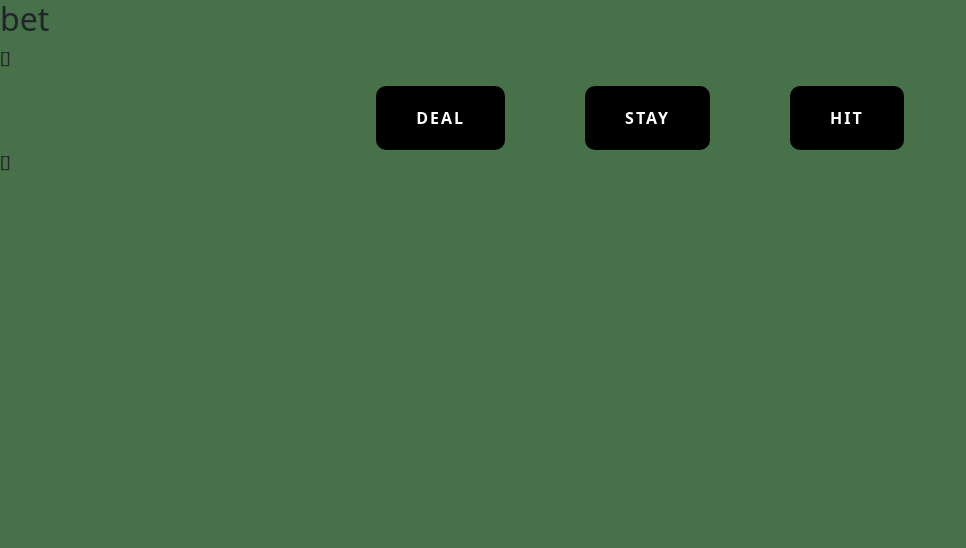
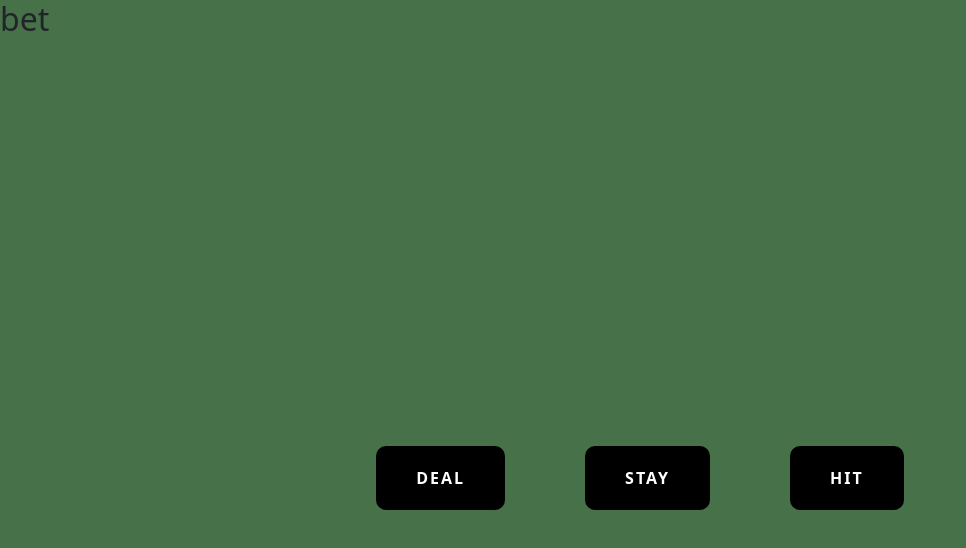
Before and after one commit to ruitaiS/blackjack, a React (Create React App) app in the folder ui/: page /single/player in a window 1280 px wide. Shown: the top 548 px of the page, without its empty margins (0-966 px from the left). Built offline with nearby package versions, Linux system fonts and the light colour scheme; sample sign-in values are in the browser's storage; what redux-debounced would draw is missing.

Commit message:
need to work on displaying right buttons on game state

```diff
--- a/ui/src/Components/dealerPanel/dealerPanel.js
+++ b/ui/src/Components/dealerPanel/dealerPanel.js
@@ -1,21 +1,19 @@
 import Card from "../card/card"
 import "./dealerPanel.css"
 
-const DealerPanel = ({ dealer, tally, turn, deck }) => {
-  const { hand } = dealer
+const DealerPanel = ({ hand }) => {
   return (
     <>
       <div className="dealer-panel flex-center">
-        {!turn.dealer & (hand.length === 2) ? (
-          <>
-            <Card shown={turn.dealer} rank={hand[0]?.rank} suit={hand[0]?.suit} />
-            <Card shown={true} rank={hand[1]?.rank} suit={hand[1]?.suit} />
-          </>
-        ) : (
-          hand.map(card => <Card shown={true} rank={card.rank} suit={card.suit} />)
-        )}
+        {hand.map((card, index) => (
+          <Card
+            key={`${card.rank}${card.suit}${index}`}
+            shown={!card.face}
+            rank={card.rank}
+            suit={card.suit}
+          />
+        ))}
       </div>
-      <h3 className="text-center">Dealer has: {turn.dealer ? tally(hand) : tally(hand[1])}</h3>
     </>
   )
 }
--- a/ui/src/Components/playerActions/playerActions.js
+++ b/ui/src/Components/playerActions/playerActions.js
@@ -2,15 +2,17 @@ import { useDispatch } from "react-redux"
 import { stay, start, hit } from "../../reducers/singlePlayer/action"
 import "./playerActions.css"
 
-const PlayerActions = () => {
+const PlayerActions = status => {
   const dispatch = useDispatch()
   const handleGameStart = () => {
     const bet = 100
     dispatch(start(bet))
   }
 
+  console.log(status)
+
   const handleHit = () => {
-    dispatch(hit({ turn: "player" }))
+    dispatch(hit("player"))
   }
 
   const handleStay = () => {
@@ -28,6 +30,31 @@ const PlayerActions = () => {
         <button className="player-action-buttons hit" onClick={handleHit}>
           Hit
         </button>
+        {status === "WIN" && (
+          <button className="player-action-buttons" onClick={handleGameStart}>
+            Deal
+          </button>
+        )}
+        {status === "ACTION" && (
+          <>
+            <button className="player-action-buttons stay" onClick={handleStay}>
+              Stay
+            </button>
+            <button className="player-action-buttons hit" onClick={handleHit}>
+              Hit
+            </button>
+          </>
+        )}
+        {status === "LOSE" && (
+          <button className="player-action-buttons" onClick={handleGameStart}>
+            Deal
+          </button>
+        )}
+        {status === "BLACKJACK" && (
+          <button className="player-action-buttons" onClick={handleGameStart}>
+            Deal
+          </button>
+        )}
       </div>
     </>
   )
--- a/ui/src/Components/playerPanel/playerPanel.js
+++ b/ui/src/Components/playerPanel/playerPanel.js
@@ -1,22 +1,17 @@
 import Card from "../card/card"
 import "./playerPanel.css"
 
-const PlayerPanel = ({ player, playerTotal, setTurn }) => {
-  const { hand } = player
-
-  const busted =
-    playerTotal > 21 ? (
-      <h3 className="text-center">You went over 21, bust!</h3>
-    ) : (
-      <h3 className="text-center">You have: {playerTotal}</h3>
-    )
-
+const PlayerPanel = ({ hand }) => {
   return (
     <div>
-      {busted}
       <div className="player-panel flex-center">
-        {hand.map((hand, index) => (
-          <Card rank={hand.rank} suit={hand.suit} shown={true} />
+        {hand.map((card, index) => (
+          <Card
+            key={`${card.suit}${card.rank}${index}`}
+            rank={card.rank}
+            suit={card.suit}
+            shown={true}
+          />
         ))}
       </div>
     </div>
--- a/ui/src/pages/single/singleplayerPage.js
+++ b/ui/src/pages/single/singleplayerPage.js
@@ -1,5 +1,4 @@
-import { useDispatch, useSelector } from "react-redux"
-import { hit, stay, start } from "../../reducers/singlePlayer/action"
+import { useSelector } from "react-redux"
 import DealerPanel from "../../Components/dealerPanel/dealerPanel"
 import PlayerPanel from "../../Components/playerPanel/playerPanel"
 import PlayerActions from "../../Components/playerActions/playerActions"
@@ -7,15 +6,13 @@ import PlayerActions from "../../Components/playerActions/playerActions"
 const SingleplayerPage = () => {
   const singlePlayer = useSelector(state => state.singlePlayer)
 
-  console.log(singlePlayer)
-
   return (
     <>
       <div>
         <h2>{singlePlayer.status}</h2>
-        <p>{JSON.stringify(singlePlayer.dealerHand)}</p>
-        <PlayerActions />
-        <p>{JSON.stringify(singlePlayer.playerHand)}</p>
+        <DealerPanel hand={singlePlayer.dealerHand} />
+        <PlayerActions status={singlePlayer.status} />
+        <PlayerPanel hand={singlePlayer.playerHand} />
       </div>
     </>
   )
--- a/ui/src/reducers/index.js
+++ b/ui/src/reducers/index.js
@@ -9,7 +9,9 @@ import { createStore, applyMiddleware, compose } from "redux"
 const middleware = [thunk, createDebounce()]
 
 // ** Dev Tools
-const composeEnhancers = window.__REDUX_DEVTOOLS_EXTENSION_COMPOSE__ || compose
+const composeEnhancers =
+  (typeof window !== "undefined" && window.__REDUX_DEVTOOLS_EXTENSION_COMPOSE__) || compose
+
 const persistedStore = loadState()
 
 // ** Create store
--- a/ui/src/reducers/singlePlayer/action/index.js
+++ b/ui/src/reducers/singlePlayer/action/index.js
@@ -13,7 +13,8 @@ export const initGame = (numOfDecks, bank, history) => async dispatch => {
 }
 
 export const start = bet => async (dispatch, getState) => {
-  const { singlePlayer } = getState()
+  // TODO: check for length of the deck to see if new deck is required
+
   // deal hands to dealer and player
   dispatch({ type: "DEAL", bet })
   // get total values
@@ -21,34 +22,26 @@ export const start = bet => async (dispatch, getState) => {
 
   // if player either busts or hit blackjack
   // change status
-  if (singlePlayer.playerScore >= 21) dispatch({ type: "OUTCOME" })
+  if (getState().singlePlayer.playerScore >= 21 || getState().singlePlayer.dealerScore >= 21) {
+    dispatch({ type: "OUTCOME" })
+  }
 }
 
-export const hit =
-  ({ turn }) =>
-  async (dispatch, getState) => {
-    const { singlePlayer } = getState()
+export const hit = turn => async (dispatch, getState) => {
   // hit the player with a card
   dispatch({ type: "HIT", turn })
   // get new total value
   dispatch({ type: "TALLY" })
-
   // check if player busted or hit 21
-    if (singlePlayer.playerScore >= 21) dispatch({ type: "OUTCOME" })
+  if (getState().singlePlayer.playerScore >= 21) {
+    dispatch({ type: "OUTCOME" })
+  }
 }
 
 export const stay = () => async (dispatch, getState) => {
-  const { singlePlayer } = getState()
-
-  // check the deck to see if there are enough cards for next turn
-  // if not get new deck
-
-  if (singlePlayer.deck.length > 10)
   // while dealer has less than 17 keep hitting dealer with a card
-    while (singlePlayer.dealerScore < 17) {
-      dispatch({ type: "TALLY" })
-      dispatch({ type: "HIT", turn: "dealer" })
-      break
+  while (getState().singlePlayer.dealerScore <= 16) {
+    dispatch(hit("dealer"))
   }
 
   //decide winner
@@ -70,8 +63,9 @@ export const getCardValue = cards => {
   }
 
   // subtract 10 from value if value is over 21
-  if ((aceCount > 0) & (value > 21)) {
+  while (aceCount > 0 && value > 21) {
     value -= 10
+    aceCount--
   }
 
   return value
--- a/ui/src/reducers/singlePlayer/reducer/index.js
+++ b/ui/src/reducers/singlePlayer/reducer/index.js
@@ -68,14 +68,15 @@ export const singlePlayer = (state = initialState, action) => {
       }
 
     case "OUTCOME":
+      const { dealerScore, playerScore, dealerHand } = state
+
       const outcome = () => {
-        const { dealerScore, playerScore, playerHand, dealerHand } = state
-        if (playerScore > 21 || dealerScore > playerScore) return status.LOSE
-        if (dealerScore > 21 || dealerScore < playerScore) return status.WIN
-        if ((playerScore === 21) & (playerHand.length === 2)) return status.BLACKJACK
-        if ((dealerScore === 21) & (dealerHand.length === 2) & (playerScore < 21)) return status.LOSE
-        if ((dealerScore === 21) & (playerScore < dealerScore)) return status.LOSE
-        if (dealerScore === playerScore) return status.PUSH
+        if (playerScore === dealerScore) return status.PUSH
+        if (playerScore === 21) return status.WIN
+        if (playerScore > 21) return status.LOSE
+        if (dealerScore > 21) return status.WIN
+        if (playerScore >= dealerScore) return status.WIN
+        if (playerScore < dealerScore) return status.LOSE
         return status.ACTION
       }
 
@@ -86,11 +87,14 @@ export const singlePlayer = (state = initialState, action) => {
         if (result === status.PUSH) return state.playerBank
       }
 
+      dealerHand.map(card => (card.face = false))
+
       return {
         ...state,
         status: outcome(),
         playerBank: bookkeeping(),
-        bet: 0
+        bet: 0,
+        dealerHand
       }
 
     default:
--- a/ui/src/utils/axios.js
+++ /dev/null
@@ -1,6 +0,0 @@
-import axios from "axios"
-
-export default axios.create({
-  baseURL: "http://localhost:4000",
-  withCredentials: true
-})
```
Lines whose indentation alone changed are shown as unchanged.
